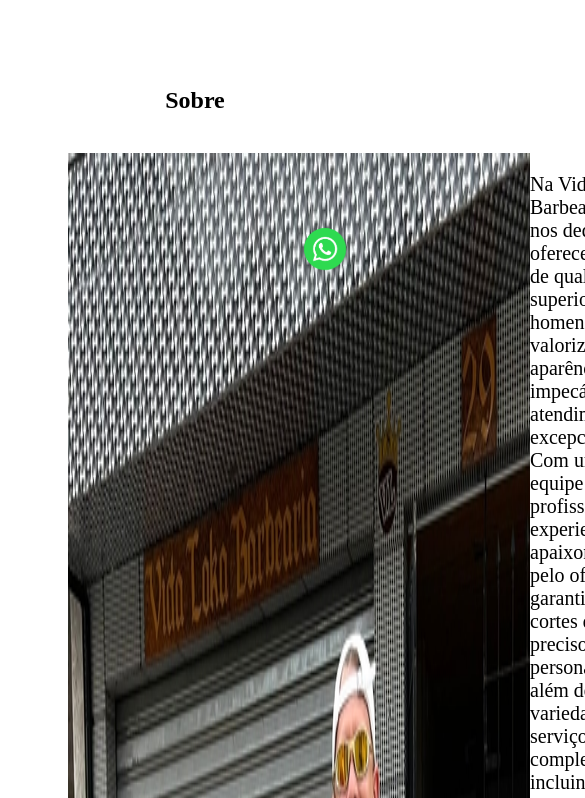
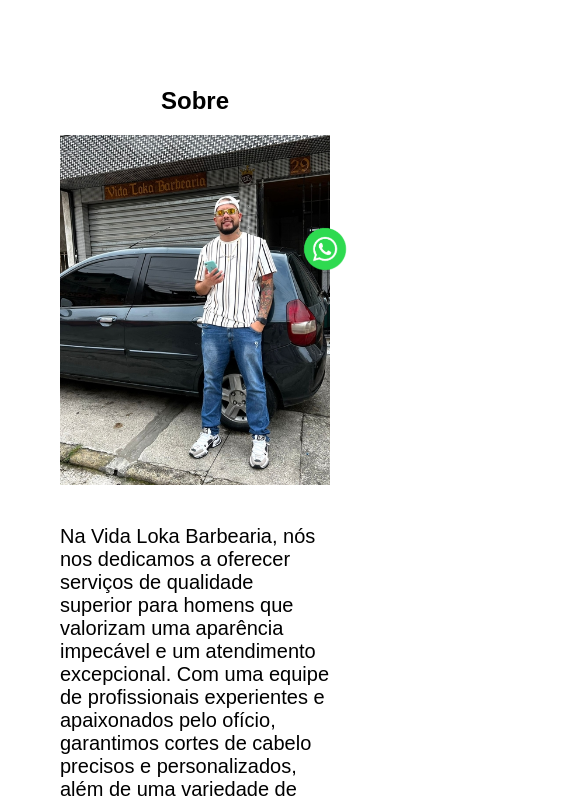
Before and after one commit to Gigi-Lain3/Projeto---3-Semestre, a plain HTML site: page index.html in a window 390 px wide. Shown: the part 526-1324 px from the top of the page, 585 px wide, since content can reach past the window. Drawn offline with Linux system fonts and the light colour scheme.

Commit message:
DEtalhes finais

```diff
--- a/style.css
+++ b/style.css
@@ -1,3 +1,14 @@
+/* Estilos gerais */
+body {
+    font-family: Arial, sans-serif;
+    margin: 0;
+    padding: 0;
+    box-sizing: border-box;
+}
+
+h2 {
+    text-align: center;
+}
 
 /* Estilos para o cabeçalho */
 header {
@@ -76,23 +87,38 @@ section {
 #sobre {
     border-radius: 10px;
     align-items: center;
-
 }
 
-#sobre .sobre-content {
+.sobre-content {
     display: flex;
-    flex-direction: row;
-    justify-content: space-between;
-    padding: 20px;
-
+    flex-wrap: wrap;
+    gap: 20px;
+    margin: 20px;
 }
 
-#sobre .sobre-texto {
-    width: 65%;
-    font-size: 20px;
-    border-radius: 65px;
+.sobre-imagem {
+    flex: 1 1 300px;
+    max-width: 100%;
+    height: auto;
 }
 
+.sobre-texto {
+    flex: 2 1 500px;
+    font-size: 20px;
+}
+
+/* Media query para telas menores */
+@media (max-width: 768px) {
+    .sobre-content {
+        flex-direction: column;
+        align-items: center;
+    }
+
+    .sobre-imagem,
+    .sobre-texto {
+        flex: 1 1 100%;
+    }
+}
 
 /* Estilos para a seção "Agendamento" */
 #agendamento {
@@ -103,16 +129,22 @@ section {
     font-size: 20px;
 }
 
-
 /* Estilos para a seção "Localização" */
 #localizacao {
     /* background-color: #aeaeae; Cinza */
     border-radius: 10px;
 }
 
+#map {
+    width: 50%;
+    height: 300px;
+    margin: 0 auto;
+    display: block;
+    border-radius: 10px;
+}
 
 /* Estilo da imagens do local */
-section.ambiente{
+section.ambiente {
     margin: 0 auto;
     width: 100%;
     height: auto;
@@ -120,21 +152,17 @@ section.ambiente{
     overflow: hidden;
 }
 
-h2{
-    text-align: center;
-
-}
-.ambiente-content{
-    width:400%;
+.ambiente-content {
+    width: 400%;
     height: auto;
     display: flex;
 }
 
-.ambiente-content input{
+.ambiente-content input {
     display: none;
 }
 
-.slide-box{
+.slide-box {
     width: 25%;
     height: auto;
     position: relative;
@@ -142,12 +170,12 @@ h2{
     transition: 1s;
 }
 
-.slide-box img{
+.slide-box img {
     width: 90%;
 }
 
 /* Estilos dos navegadores das imagens */
-.nav-manual, .nav-auto{
+.nav-manual, .nav-auto {
     position: absolute;
     width: 100%;
     margin-top: 49.4%;
@@ -155,7 +183,7 @@ h2{
     justify-content: center;
 }
 
-.nav-manual .manual-btn, .nav-auto div{
+.nav-manual .manual-btn, .nav-auto div {
     border: 1px solid black;
     padding: 10px;
     border-radius: 60%;
@@ -163,33 +191,33 @@ h2{
     transition: 1s;
 }
 
-.nav-manual .manual-btn:not(:last-child), .nav-auto div:not(:last-child){
+.nav-manual .manual-btn:not(:last-child), .nav-auto div:not(:last-child) {
     margin-right: 10px;
 }
 
-.nav-manual .manual-btn:hover{
+.nav-manual .manual-btn:hover {
     background-color: black;
 }
 
-#radio1:checked ~ .nav-auto .auto-btn1{
+#radio1:checked ~ .nav-auto .auto-btn1 {
     background-color: black;
 }
 
-#radio2:checked ~ .nav-auto .auto-btn2{
+#radio2:checked ~ .nav-auto .auto-btn2 {
     background-color: black;
 }
 
-#radio3:checked ~ .nav-auto .auto-btn3{
+#radio3:checked ~ .nav-auto .auto-btn3 {
     background-color: black;
 }
 
-#radio1:checked ~ .primeiro{
+#radio1:checked ~ .primeiro {
     margin-left: 0%;
 }
-#radio2:checked ~ .primeiro{
+#radio2:checked ~ .primeiro {
     margin-left: -25%;
 }
-#radio3:checked ~ .primeiro{
+#radio3:checked ~ .primeiro {
     margin-left: -50%;
 }
 
@@ -216,7 +244,6 @@ main {
     border-radius: 10px;
 }
 
-
 /* Estilos para os botões de navegação do slider */
 .prev,
 .next {
@@ -234,47 +261,12 @@ main {
     margin-bottom: 20px;
 }
 
-
 .prev {
     left: 0;
 }
 
 .next {
     right: 0;
-}
-
-/* Estilos para o mapa */
-
-#map {
-    width: 50%;
-    height: 300px;
-    margin: 0 auto;
-    display: block;
-    border-radius: 10px;
-}
-
-/* Estilos para o ícone do WhatsApp */
-#whatsapp {
-    position: fixed;
-    bottom: 30px;
-    right: 30px;
-    z-index: 9999;
-}
-
-/* Estilos para o rodapé */
-footer {
-    background-color: #000000; /* Preto */
-    color: #fff;
-    padding: 20px;
-    text-align: center;
-    margin: 0;
-}
-
-.logo-footer {
-    display: block;
-    margin: 0 auto;
-    width: 150px; /* Defina a largura desejada */
-    height: auto; /* Mantém a proporção da imagem */
 }
 
 /* Estilos para a tabela de preços */
@@ -318,12 +310,12 @@ footer {
     border-bottom: none;
 }
 
-
 /* Estilo do modo de pagamento */
-        .Text-MDP{
+.Text-MDP {
     text-align: center;
     font-size: 20px;
 }
+
 .payment-logos {
     text-align: center;
 }
@@ -333,3 +325,27 @@ footer {
     vertical-align: middle;
     margin: 0 10px;
 }
+
+/* Estilos para o rodapé */
+footer {
+    background-color: #000000; /* Preto */
+    color: #fff;
+    padding: 20px;
+    text-align: center;
+    margin: 0;
+}
+
+.logo-footer {
+    display: block;
+    margin: 0 auto;
+    width: 150px; /* Defina a largura desejada */
+    height: auto; /* Mantém a proporção da imagem */
+}
+
+/* Estilos para o ícone do WhatsApp */
+#whatsapp {
+    position: fixed;
+    bottom: 30px;
+    right: 30px;
+    z-index: 9999;
+}
```
Lines whose indentation alone changed are shown as unchanged.
